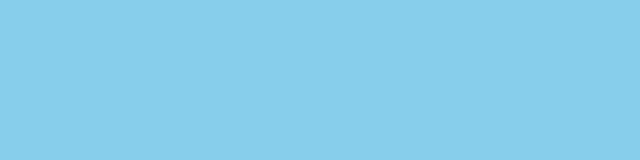
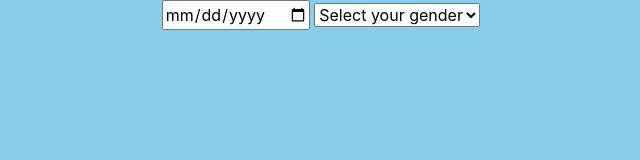
Before and after one commit to DorisWarren/super-galactic-age, a website built with webpack: page src/index.html in a window 1280 px wide. Shown: the whole page, without its empty margins (319-959 px from the left). Built offline with nearby package versions, Linux system fonts and the light colour scheme.

Commit message:
add to intake form

```diff
--- a/src/index.html
+++ b/src/index.html
@@ -6,8 +6,12 @@
   </head>
   <body>
     <div class="container">
-      <form class="input-form" action="index.html" method="post">
-
+      <form class="birthdate" action="index.html" method="post" id="age-form">
+        <input placeholder="Birthdate (MM-DD-YY)" type="date"class="validate" id="dob">
+        <select class="gender">
+          <option value="">Select your gender</option>
+          <option value=""></option>
+        </select>
       </form>
     </div>
   </body>
```
